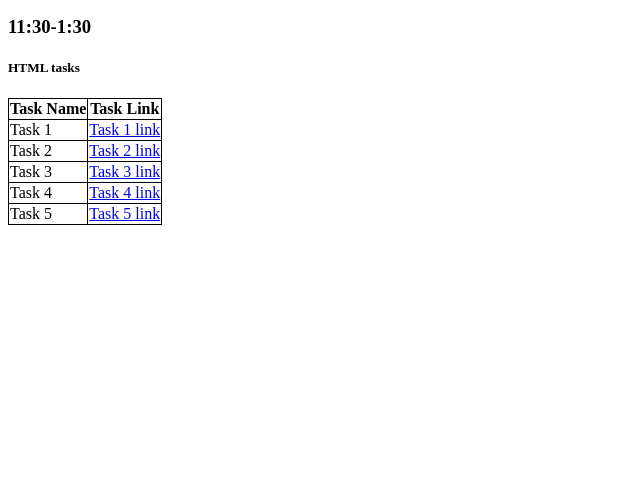
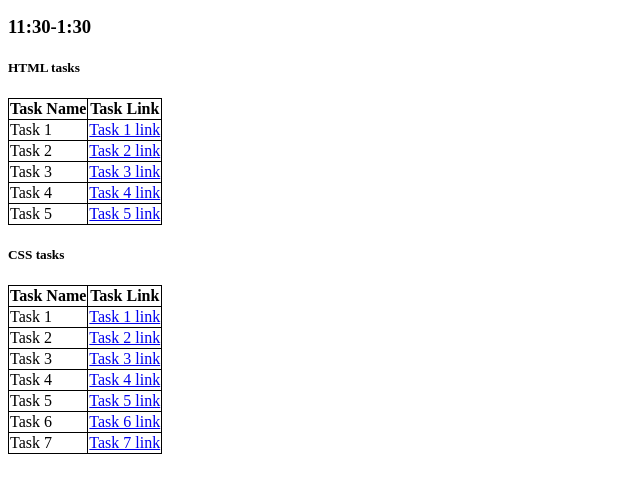
Before and after one commit to yash286811/tasks, a plain HTML site: page index.html in a window 1280 px wide. Shown: the part 131-624 px from the top of the page, without its empty margins (0-640 px from the left). Drawn offline with Linux system fonts and the light colour scheme.

Commit message:
first commit

```diff
--- a/index.html
+++ b/index.html
@@ -58,7 +58,7 @@ index.html
       </tr>
     </table>
 
-    <!--<h5>CSS tasks</h5>
+   <h5>CSS tasks</h5>
     <table>
       <tr>
         <th>Task Name</th>
@@ -67,19 +67,43 @@ index.html
       <tr>
         <td>Task 1</td>
         <td>
-          <a href="./htmltasks/css1.html">Task 1 link</a>
+          <a href="css1.html">Task 1 link</a>
         </td>
       </tr>
       <tr>
         <td>Task 2</td>
         <td>
-          <a href="./csstasks/task1.html">Task 2 link</a>
+          <a href="css2.html">Task 2 link</a>
         </td>
       </tr>
       <tr>
         <td>Task 3</td>
         <td>
-          <a href="./htmltasks/Form.html">Task 3 link</a>
+          <a href="css3.html">Task 3 link</a>
+        </td>
+      </tr>
+      <tr>
+        <td>Task 4</td>
+        <td>
+          <a href="css4.html">Task 4 link</a>
+        </td>
+      </tr>
+      <tr>
+        <td>Task 5</td>
+        <td>
+          <a href="css5.html">Task 5 link</a>
+        </td>
+      </tr>
+      <tr>
+        <td>Task 6</td>
+        <td>
+          <a href="css6.html">Task 6 link</a>
+        </td>
+      </tr>
+      <tr>
+        <td>Task 7</td>
+        <td>
+          <a href="css7.html">Task 7 link</a>
         </td>
       </tr>
     </table>
```
Also changed, not shown: 1 other file.
